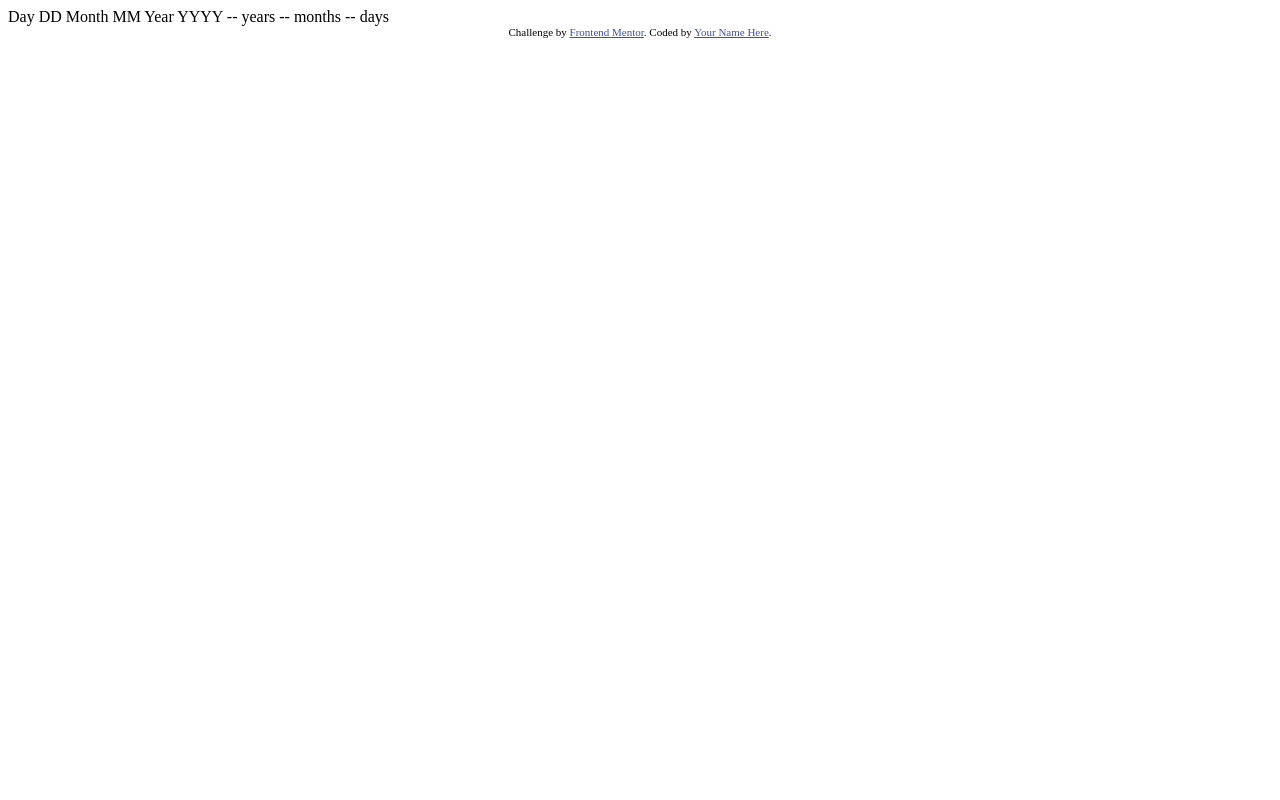
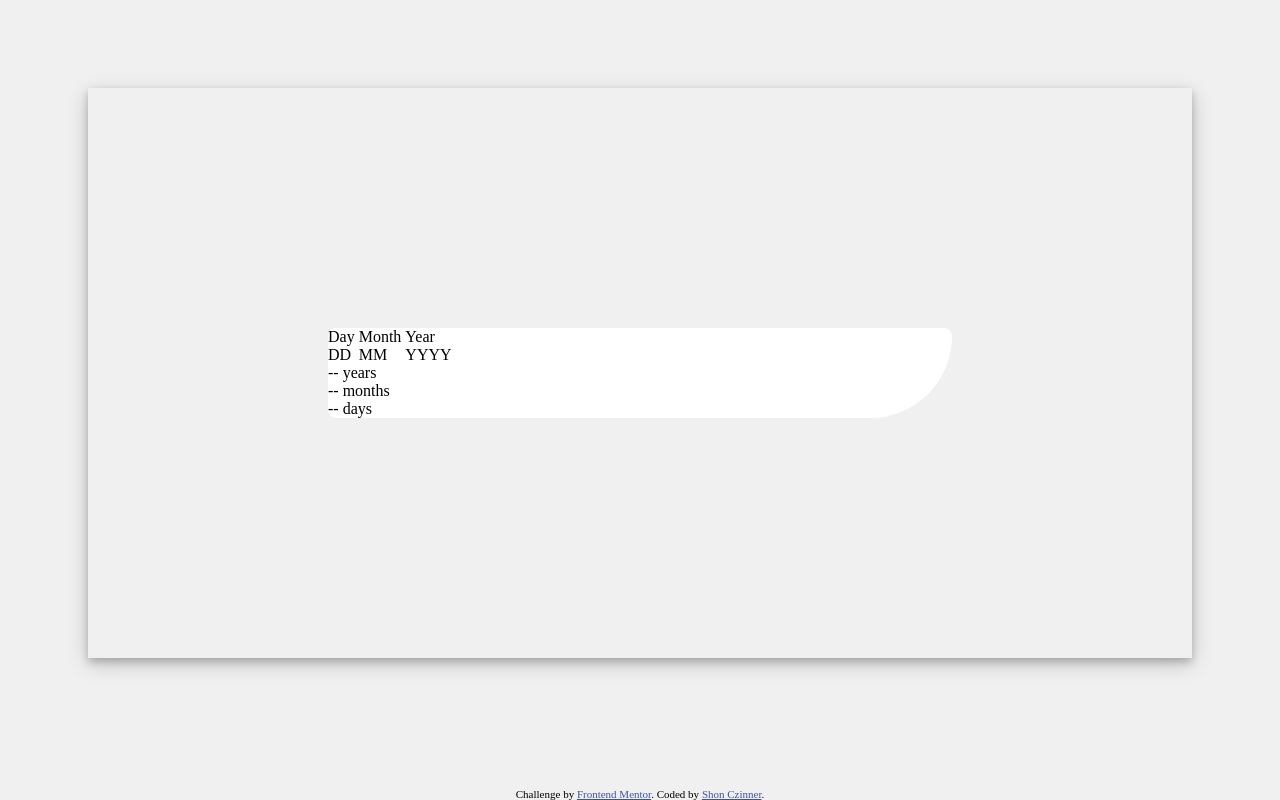
Before and after one commit to shonczinner/age-calculator-app-main, a plain HTML site: page index.html in a window 1280 px wide. Drawn offline with Linux system fonts and the light colour scheme.

Commit message:
general layout

```diff
--- a/index.html
+++ b/index.html
@@ -5,33 +5,50 @@
   <meta name="viewport" content="width=device-width, initial-scale=1.0"> <!-- displays site properly based on user's device -->
 
   <link rel="icon" type="image/png" sizes="32x32" href="./assets/images/favicon-32x32.png">
+  <link rel="stylesheet" href="styles.css">
+  <script src="index.js"></script>
 
   <title>Frontend Mentor | Age calculator app</title>
-
-  <!-- Feel free to remove these styles or customise in your own stylesheet 👍 -->
-  <style>
-    .attribution { font-size: 11px; text-align: center; }
-    .attribution a { color: hsl(228, 45%, 44%); }
-  </style>
 </head>
 <body>
+  <div id = "calculator-container-container">
+    <div id  = 'calculator-container'>
+      <div id = 'input-container'>
+        <div class = 'date-input'>
+          Day
+          <br>
+          DD
+        </div>
+        <div class = 'date-input'>
+          Month
+          <br>
+          MM
+        </div>
+        <div class = 'date-input'>
+          Year
+          <br>
+          YYYY
+        </div>
+      </div>
 
-  Day
-  DD
+      <div id="result-container">
+        <span class="num">--</span> <span class="time">years</span>
+        <br>
+        <span class="num">--</span> <span class="time">months</span>
+        <br>
+        <span class="num">--</span> <span class="time">days</span>
+      </div>
+    </div>
+  </div>
 
-  Month
-  MM
 
-  Year
-  YYYY
+  <footer>
+    <div class="attribution">
+      Challenge by <a href="https://www.frontendmentor.io?ref=challenge" target="_blank">Frontend Mentor</a>.
+      Coded by <a href="#">Shon Czinner</a>.
+    </div>
+  </footer>
+</body>
 
-  -- years
-  -- months
-  -- days
 
-  <div class="attribution">
-    Challenge by <a href="https://www.frontendmentor.io?ref=challenge" target="_blank">Frontend Mentor</a>.
-    Coded by <a href="#">Your Name Here</a>.
-  </div>
-</body>
 </html>
--- a/styles.css
+++ b/styles.css
@@ -0,0 +1,48 @@
+:root {
+    --purple: hsl(259, 100%, 65%);
+    --light-red: hsl(0, 100%, 67%);
+
+    /* Neutral */
+    --white: hsl(0, 0%, 100%);
+    --off-white: hsl(0, 0%, 94%);
+    --light-grey: hsl(0, 0%, 86%);
+    --smokey-grey: hsl(0, 1%, 44%);
+    --off-black: hsl(0, 0%, 8%);
+  }
+
+
+.attribution { font-size: 11px; text-align: center; }
+.attribution a { color: hsl(228, 45%, 44%); }
+
+
+
+body{
+ background:var(--off-white);
+ padding:5em;
+ padding-bottom:0px;
+}
+
+
+#calculator-container-container{
+    background: var(--off-white);
+    box-shadow: 0 4px 8px 0 rgba(0, 0, 0, 0.2), 0 6px 20px 0 rgba(0, 0, 0, 0.19);
+    padding:15em;
+}
+
+#calculator-container{
+    background: white;
+    border-radius: 1em;
+    border-bottom-right-radius: 10em;
+}
+
+footer{
+    position:fixed;
+    left: 0;
+    bottom: 0;
+    width: 100%;
+    text-align: center;
+}
+
+.date-input {
+    display: inline-block;
+}
```
Also changed, not shown: index.js (added).
